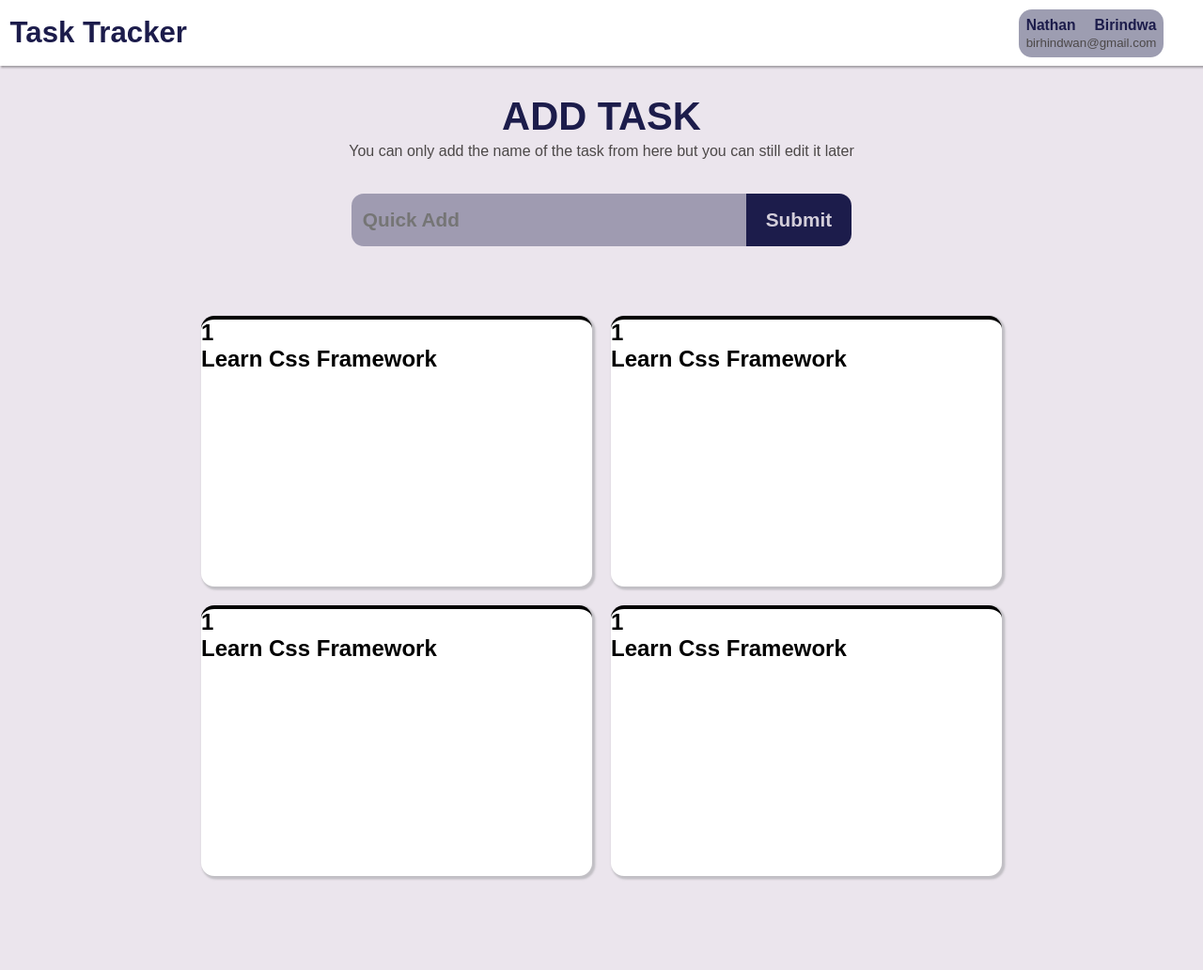
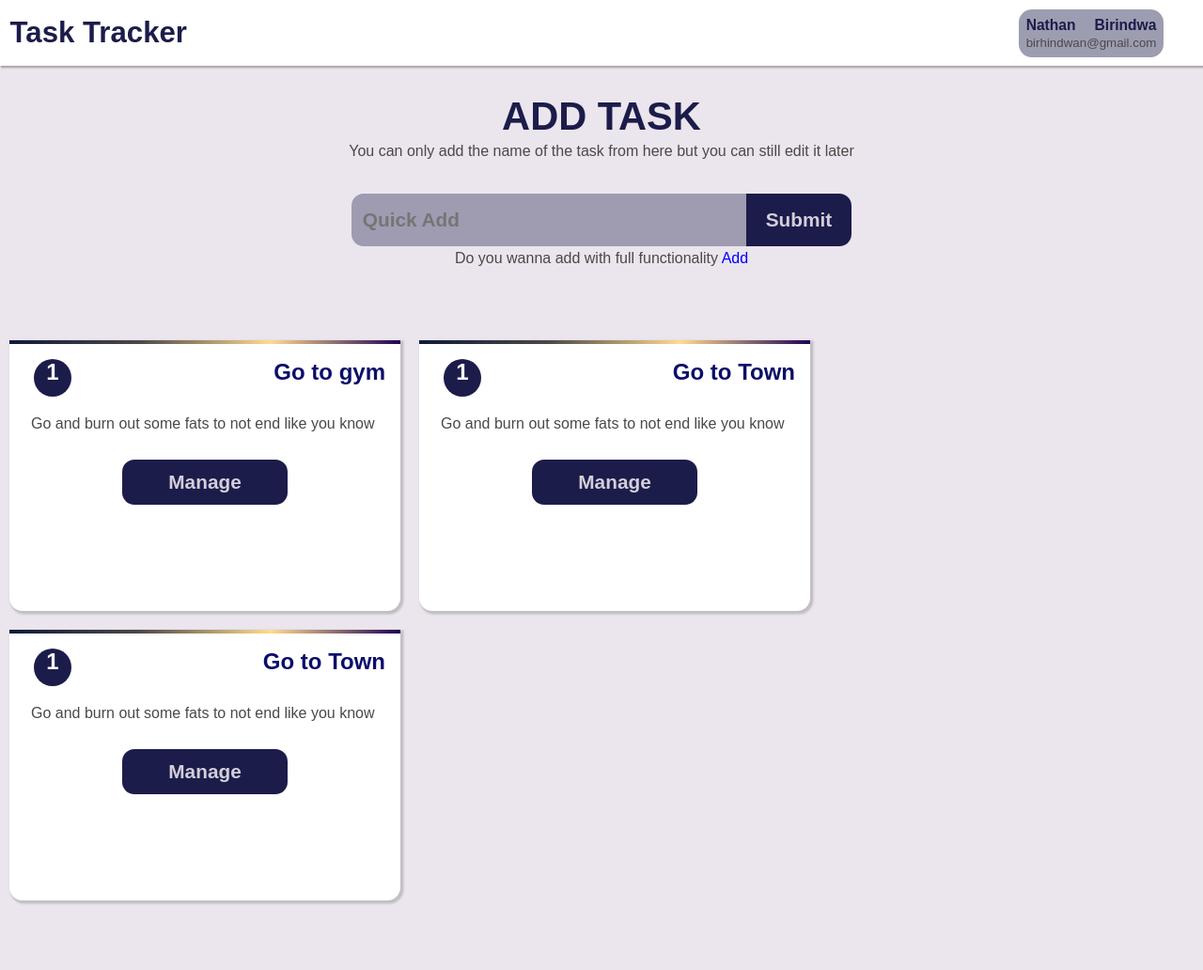
Before and after one commit to Nathan-Birindwa/Task-Tracker, a Django app: page /tasks/ in a window 1280 px wide. Shown: the whole page at 94% size. Before the commit the page ends 936 px from the top, so only its background shows below. Run offline with Django 4.2, Linux system fonts and the light colour scheme.

Commit message:
Finished the main page

```diff
--- a/tasks/static/style/style.css
+++ b/tasks/static/style/style.css
@@ -130,20 +130,44 @@ main {
 }
 .cards {
   display: flex;
-  justify-content: center;
+  /* justify-content: center; */
+
   flex-wrap: wrap;
   flex-grow: auto;
   margin: 4rem auto;
+  background: transparent;
+}
+.cards a {
+  display: flex;
+  text-decoration: none;
+  background: transparent;
+  border: none;
 }
 
 .each-card {
-  border-top: 4px solid;
+  overflow: hidden;
   margin: 10px;
   width: 26rem;
   background: var(--plain-white-color);
   height: 18rem;
   box-shadow: 2px 2px 2px 1.4px rgba(114, 118, 118, 0.346);
-  border-radius: 14px;
+  border-radius: 0 0 14px 14px;
+  padding: 1rem;
+}
+
+/* Border gradient */
+.each-card {
+  border-top: 4px solid;
+  border-image: linear-gradient(
+    to right,
+    #0e1a3a,
+    var(--grey-white-color),
+    #ffdb8e,
+    #1c0054
+  );
+  border-image-slice: 1;
+  cursor: pointer;
+  text-align: center;
 }
 @media (max-width: 915px) {
   .cards {
@@ -157,3 +181,49 @@ main {
     height: 20rem;
   }
 }
+.task-name {
+  display: flex;
+  justify-content: space-between;
+}
+.task-name {
+  color: var(--blue-color);
+}
+.task-name h2:first-child {
+  width: 40px;
+  height: 40px;
+  border-radius: 50%;
+  margin-left: 10px;
+  background: var(--dark-blue);
+  color: white;
+}
+.each-card p {
+  text-align: start;
+  margin: 7px;
+  margin-top: 20px;
+  color: var(--grey-white-color);
+}
+.submit-btn button {
+  height: 3rem;
+  transition: 0.3s;
+  width: 11rem;
+  color: var(--background);
+  font-weight: var(--font-weight);
+  font-size: 1.3rem;
+  border: none;
+  margin-right: 0px;
+  cursor: pointer;
+  background: var(--dark-blue);
+  border-radius: 13px;
+  margin-top: 1.4rem;
+}
+.add_input button:hover,
+.add_input button:focus {
+  background: var(--blue-color);
+}
+.add-more p {
+  color: var(--grey-white-color);
+}
+.add-more a {
+  text-decoration: none;
+  color: blue;
+}
--- a/tasks/templates/main/index.html
+++ b/tasks/templates/main/index.html
@@ -1,4 +1,4 @@
-{% load static%}
+{% load static %}
 <!DOCTYPE html>
 <html lang="en">
   <head>
@@ -36,32 +36,29 @@
             <input type="text" placeholder=" Quick Add" />
             <button type="submit">Submit</button>
           </div>
+          <div class="add-more">
+            <p>
+              Do you wanna add with full functionality
+              <a href="{% url 'add' %}">Add</a>
+            </p>
+          </div>
         </div>
         <div class="cards">
+          {% for items in List %}
           <div class="each-card">
             <div class="task-name">
-              <h2>1</h2>
-              <h2>Learn Css Framework</h2>
+              <div class="id-number">
+                <h2>{{items.id}}</h2>
+              </div>
+              <h2>{{items.name}}</h2>
+            </div>
+            <p>{{items.dec}}</p>
+            <div class="submit-btn">
+              <button>Manage</button>
             </div>
           </div>
-          <div class="each-card">
-            <div class="task-name">
-              <h2>1</h2>
-              <h2>Learn Css Framework</h2>
-            </div>
-          </div>
-          <div class="each-card">
-            <div class="task-name">
-              <h2>1</h2>
-              <h2>Learn Css Framework</h2>
-            </div>
-          </div>
-          <div class="each-card">
-            <div class="task-name">
-              <h2>1</h2>
-              <h2>Learn Css Framework</h2>
-            </div>
-          </div>
+
+          {% endfor %}
         </div>
       </div>
     </main>
--- a/tasks/urls.py
+++ b/tasks/urls.py
@@ -3,5 +3,5 @@ from . import views
 
 urlpatterns = [
     path("", views.index, name="index"),
-    # path("<str:task_id>", )
+    path("add", views.add, name="add"),
 ]
--- a/tasks/views.py
+++ b/tasks/views.py
@@ -5,17 +5,29 @@ from django import forms
 class add_Item_Form(forms.Form):
     task = forms.CharField(label="Add Task", max_length=100)
 
-List = ["Home", "School"]
+List = [{
+    "id": 1,
+    "name": "Go to gym",
+    "dec": "Go and burn out some fats to not end like you know"},
+    {
+    "id": 1,
+    "name": "Go to Town",
+    "dec": "Go and burn out some fats to not end like you know"},
+    {
+    "id": 1,
+    "name": "Go to Town",
+    "dec": "Go and burn out some fats to not end like you know"},
+
+        ]
 
 # Create your views here.
 def index(request):
-    if request.method == "post":
-        form = add_Item_Form(request.POST)
-        if form.is_valid():
-            form.cleaned_data["task"]
+
 
     return render(request, 'main/index.html', {
         "tasks": Task.objects.all(),
         "Input": add_Item_Form(),
         "List": List
     })
+def add(request):
+    return render(request, 'Task/add.html')
```
Also changed, not shown: tasks/templates/Task/add.html (+11 -0 lines).
